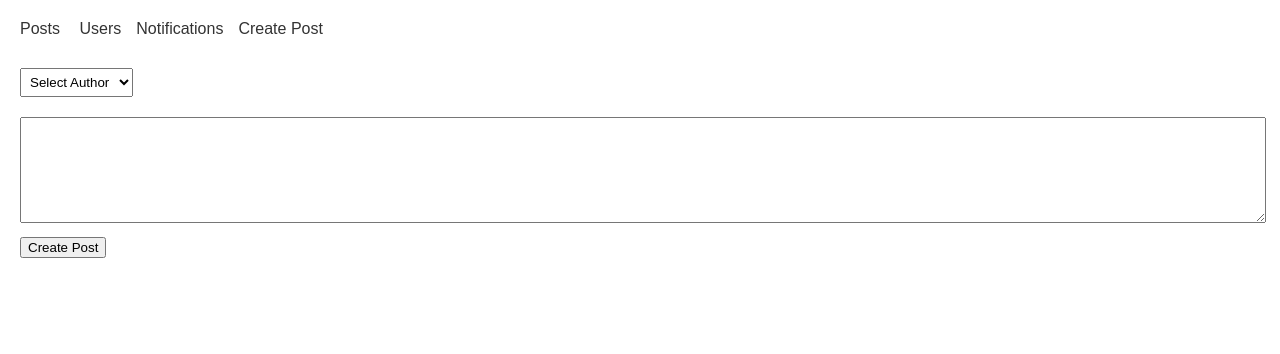
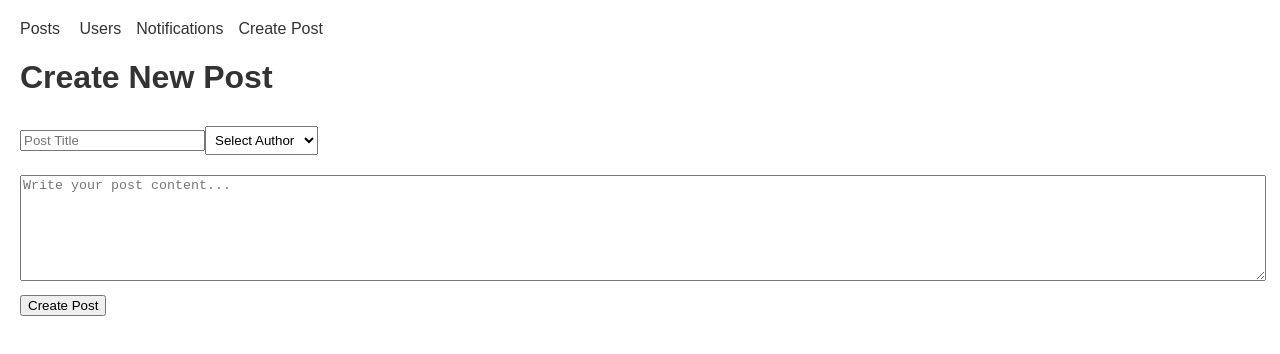
Before and after one commit to acciojob/social-media-satyamjha09, a React app: page /create in a window 1280 px wide. Shown: the top 354 px of the page. Built offline with nearby package versions, Linux system fonts and the light colour scheme.

Commit message:
Done Projects

```diff
--- a/src/components/App.js
+++ b/src/components/App.js
@@ -15,6 +15,7 @@ const App = () => {
     <Provider store={store}>
        <BrowserRouter>
          <Navbar />
+         <div className="container">
           <Routes>
               <Route path="/" element={<Home />} />
               <Route path="/users" element={<Users />} />
@@ -22,6 +23,7 @@ const App = () => {
               <Route path="/create" element={<CreatePost />} />
               <Route path="/edit/:postId" element={<EditPost />} />
           </Routes>
+         </div>
       </BrowserRouter>
     </Provider>
 
--- a/src/components/CreatePost.js
+++ b/src/components/CreatePost.js
@@ -1,46 +1,69 @@
-import React, { useState } from 'react'
+import React from 'react'
+import { useState } from 'react';
 import { useDispatch, useSelector } from 'react-redux';
+import { addPost } from '../store';
+import { useNavigate } from 'react-router-dom';
 
 const CreatePost = () => {
 
+  const [title, setTitle] = useState('');
   const [content, setContent] = useState('');
   const [authorId, setAuthorId] = useState('');
   const users = useSelector(state => state.users);
   const dispatch = useDispatch();
+  const navigate = useNavigate();
 
   const handleSubmit = (e) => {
     e.preventDefault();
+    if (!authorId || !title || !content) return;
+
     dispatch(addPost({
       id: Date.now(),
       title,
       authorId: Number(authorId),
       content,
-          reactions: {}
+      reactions: {},
+      date: new Date().toISOString()
     }));
-        setContent('');
-        setAuthorId('');
+    navigate('/');
   };
 
+  return (
+    <div className="create-post">
+      <h1>Create New Post</h1>
+      <form onSubmit={handleSubmit}>
+        <input
+          id="postTitle"
+          type="text"
+          value={title}
+          onChange={(e) => setTitle(e.target.value)}
+          placeholder="Post Title"
+          required
+        />
 
-  return (
-    <form onSubmit={handleSubmit}>
         <select
           id="postAuthor"
           value={authorId}
           onChange={(e) => setAuthorId(e.target.value)}
+          required
         >
           <option value="">Select Author</option>
           {users.map(user => (
             <option key={user.id} value={user.id}>{user.name}</option>
           ))}
         </select>
+
         <textarea
           id="postContent"
           value={content}
           onChange={(e) => setContent(e.target.value)}
+          placeholder="Write your post content..."
+          required
         />
+
         <button type="submit">Create Post</button>
       </form>
+    </div>
   )
 }
 
--- a/src/components/Post.js
+++ b/src/components/Post.js
@@ -7,7 +7,7 @@ import { addReaction, editPost } from '../store';
 const Post = ({ post }) => {
 
     const dispatch = useDispatch();
-  const reactionsEmojis = ['👍', '❤️', '😲', '😢', '👎'];
+    const reactionsEmojis = ['👍', '❤️', '😲', '😢', '👎'];
 
   return (
     <div className="post">
--- a/src/components/PostsList.js
+++ b/src/components/PostsList.js
@@ -4,11 +4,11 @@ import Post from './Post'
 const PostsList = ({ posts  }) => {
   return (
     <div className="posts-list">
-    {posts.map((post, index) => (
+      {posts.map((post, index) => (
         <div key={post.id} className={`post ${index === 1 ? 'second-post' : ''}`}>
-        <Post post={post} />
+          <Post post={post} />
         </div>
-     ))}
+      ))}
     </div>
   )
 }
--- a/src/store.js
+++ b/src/store.js
@@ -24,7 +24,8 @@ const usersSlice = createSlice({
   name: 'users',
   initialState: [
     { id: 1, name: 'John Doe' },
-    { id: 2, name: 'Jane Smith' }
+    { id: 2, name: 'Jane Smith' },
+    { id: 3, name: 'Bob Johnson' }
   ]
 });
 
--- a/src/styles/App.css
+++ b/src/styles/App.css
@@ -79,3 +79,19 @@ h1 {
     padding: 5px;
     cursor: pointer;
   }
+
+  /* Add to index.css */
+.App {
+  padding: 20px;
+}
+
+.post {
+  position: relative;
+  padding-right: 80px;
+}
+
+.button {
+  position: absolute;
+  right: 15px;
+  top: 15px;
+}
```
Lines whose indentation alone changed are shown as unchanged.
